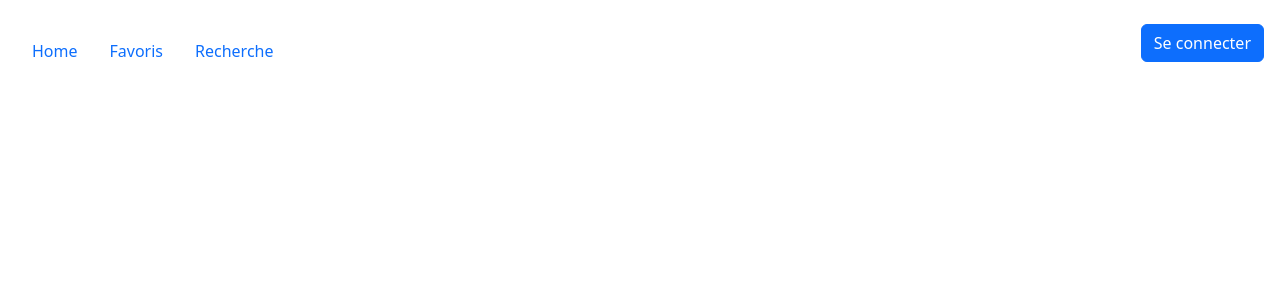
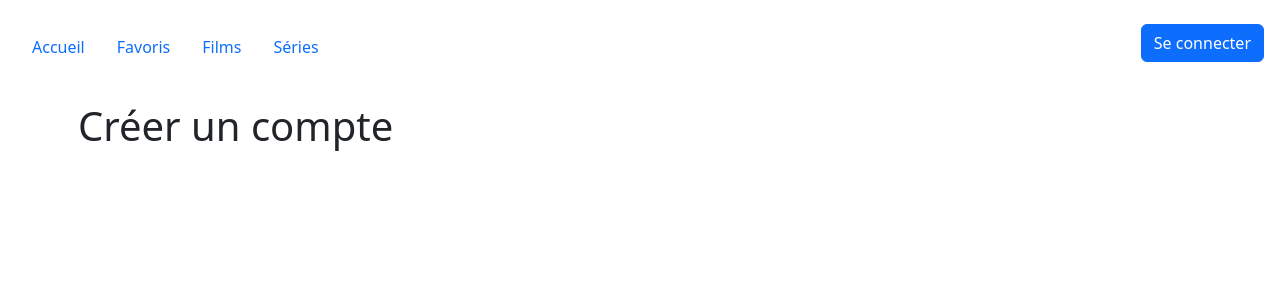
Before and after one commit to LarekMehdi/FO-cine-verse, an Angular app: page /signup in a window 1280 px wide. Before the commit this address led to /. Shown: the top 300 px of the page. Built offline with nearby package versions, Linux system fonts and the light colour scheme.

Commit message:
wip signup

```diff
--- a/src/app/app.routes.ts
+++ b/src/app/app.routes.ts
@@ -1,8 +1,11 @@
 import { Routes } from '@angular/router';
 import { Home } from './home/home';
+import { Signup } from './auth/signup/signup';
 
 export const routes: Routes = [
     // { path: 'films', component: FilmsComponent },
+    { path: '', redirectTo: 'home', pathMatch: 'full' },
     { path: 'home', component: Home },
-    { path: '', redirectTo: 'home', pathMatch: 'full' }
+    { path: 'signup', component: Signup },
+
 ];
--- /dev/null
+++ b/src/app/auth/signup/signup.html
@@ -0,0 +1,3 @@
+<article>
+    <app-title content="Créer un compte"/>
+</article>
--- a/src/app/navbar/navbar.html
+++ b/src/app/navbar/navbar.html
@@ -1,9 +1,10 @@
 
 <nav class="navbar mx-3 mt-3">
-  <ul class="nav">
-    <li class="nav-item pointer"><a class="nav-link" routerLink="/">Home</a></li>
+  <ul class="nav mb-2">
+    <li class="nav-item pointer"><a class="nav-link" routerLink="/">Accueil</a></li>
     <li class="nav-item"><a class="nav-link" routerLink="/">Favoris</a></li>
-    <li class="nav-item"><a class="nav-link" routerLink="/">Recherche</a></li>
+    <li class="nav-item"><a class="nav-link" routerLink="/">Films</a></li>
+    <li class="nav-item"><a class="nav-link" routerLink="/">Séries</a></li>
   </ul>
   <p class="btn btn-primary">Se connecter</p>
 </nav>
```
Also changed, not shown: src/app/auth/signup/signup.ts (added, +14 -0 lines), src/app/auth/signup/signup.css (added), 1 other file (tests, documents, lock files or other folders).
